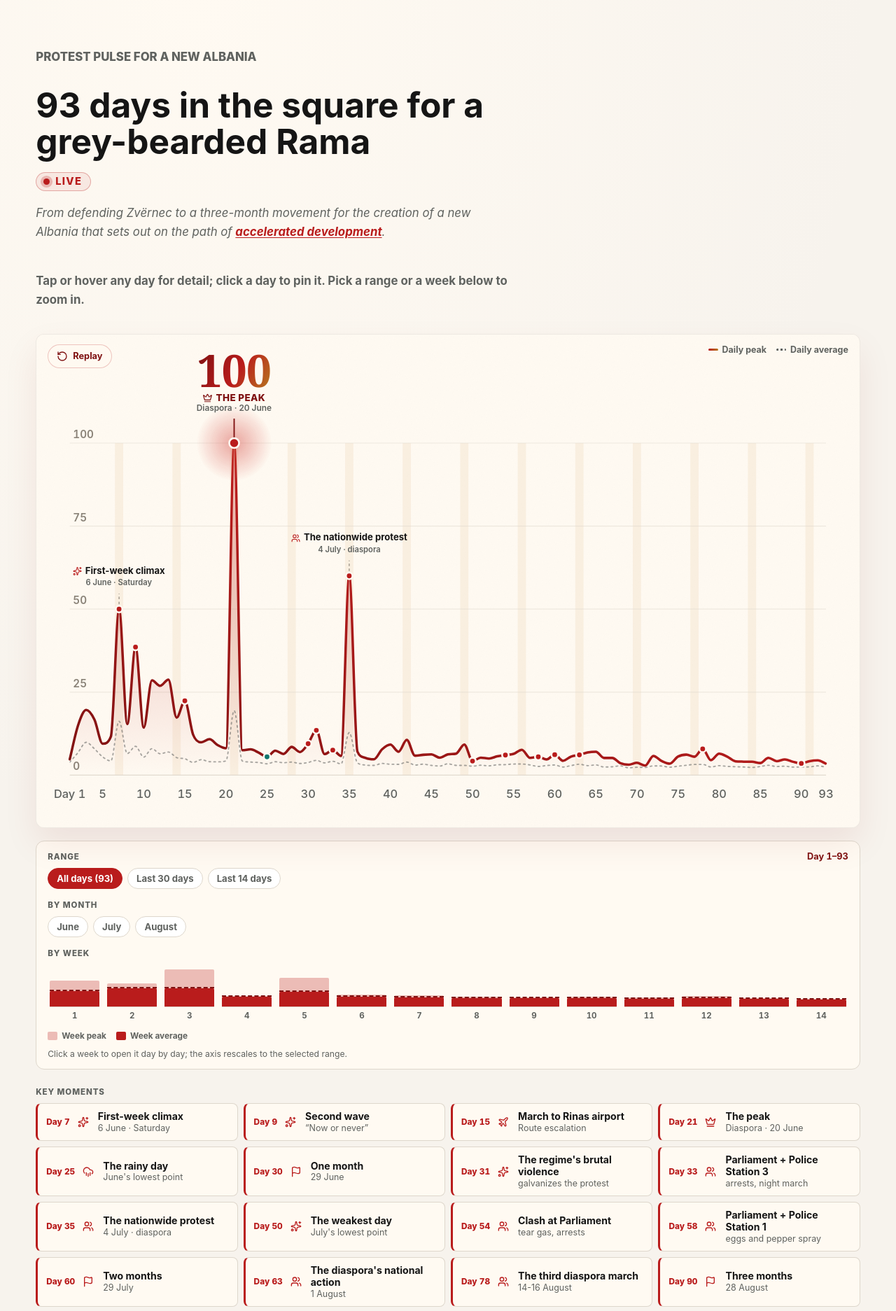
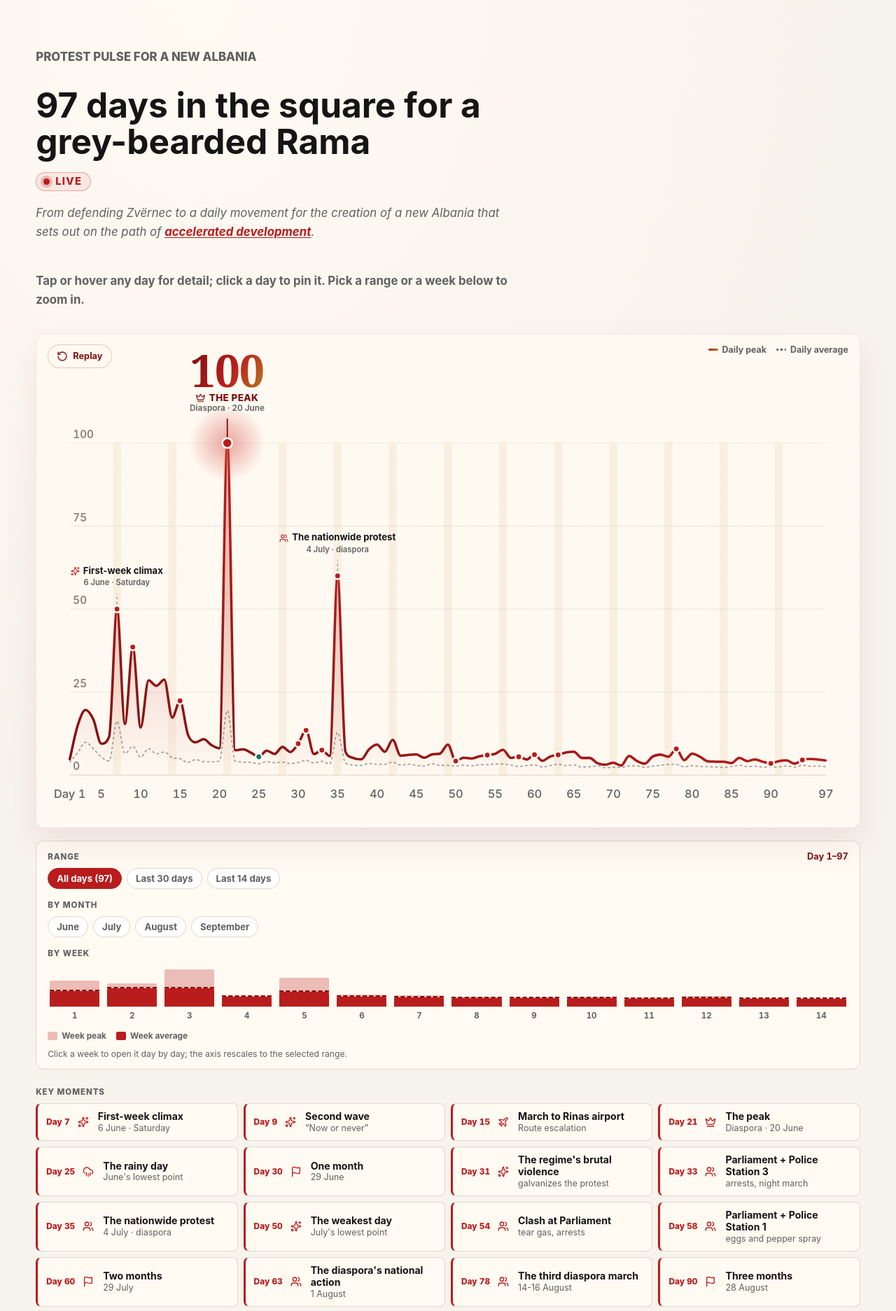
Before and after one commit to rlleshi/diaspora_marrshon, a Next.js app: page /en/pulsi in a window 1280 px wide. Shown: the part 80-1953 px from the top of the page at 70% size. Built offline with nearby package versions, Linux system fonts and the light colour scheme.

Commit message:
add up until day 97 to pulsi

```diff
--- a/app/en/pulsi/page.tsx
+++ b/app/en/pulsi/page.tsx
@@ -4,7 +4,7 @@ import { LiveTrackerPage } from "@/components/live-tracker-page";
 export const metadata: Metadata = {
   title: "Protest pulse | Diaspora marshes",
   description:
-    "The June 2026 protest participation index: 93 days in the square, day by day, with the key moments.",
+    "The June 2026 protest participation index: 97 days in the square, day by day, with the key moments.",
 };
 
 export default function Page() {
--- a/app/pulsi/page.tsx
+++ b/app/pulsi/page.tsx
@@ -4,7 +4,7 @@ import { LiveTrackerPage } from "@/components/live-tracker-page";
 export const metadata: Metadata = {
   title: "Pulsi i protestës | Diaspora marshon",
   description:
-    "Indeksi i pjesëmarrjes në protestat e qershorit 2026: 93 ditë në shesh, ditë pas dite, me momentet kyçe.",
+    "Indeksi i pjesëmarrjes në protestat e qershorit 2026: 97 ditë në shesh, ditë pas dite, me momentet kyçe.",
 };
 
 export default function Page() {
--- a/components/live-tracker-page.tsx
+++ b/components/live-tracker-page.tsx
@@ -26,11 +26,11 @@ const COPY: Record<
     homeHref: "/",
     homeLabel: "Kthehu te faqja kryesore",
     eyebrow: "Pulsi i protestës për Shqipërinë e re",
-    title: "93 ditë në shesh për një mjekërrosh bardhërosh",
+    title: "97 ditë në shesh për një mjekërrosh bardhërosh",
     liveLabel: "Live",
     intro: {
       before:
-        "Nga mbrojtja e Zvërnecit tek një lëvizje tremujore për krijimin e një Shqipërie të re, që i futet rrugës së ",
+        "Nga mbrojtja e Zvërnecit tek një lëvizje e përditshme për krijimin e një Shqipërie të re, që i futet rrugës së ",
       link: "zhvillimit të përshpejtuar",
       href: "https://www.youtube.com/watch?v=XF3nEmKziWU",
       after: ".",
@@ -57,7 +57,7 @@ const COPY: Record<
       replay: "Rishfaq",
       saturday: "e shtunë",
       ariaSummary:
-        "Indeksi i pjesëmarrjes në protesta përgjatë 93 ditëve, me kulmin në ditën e 21-të (20 qershor 2026).",
+        "Indeksi i pjesëmarrjes në protesta përgjatë 97 ditëve, me kulmin në ditën e 21-të (20 qershor 2026).",
       rangeLabel: "Periudha",
       rangeAll: "Të gjitha ditët",
       rangeLast30: "30 ditët e fundit",
@@ -76,11 +76,11 @@ const COPY: Record<
     homeHref: "/en",
     homeLabel: "Back to the homepage",
     eyebrow: "Protest pulse for a new Albania",
-    title: "93 days in the square for a grey-bearded Rama",
+    title: "97 days in the square for a grey-bearded Rama",
     liveLabel: "Live",
     intro: {
       before:
-        "From defending Zvërnec to a three-month movement for the creation of a new Albania that sets out on the path of ",
+        "From defending Zvërnec to a daily movement for the creation of a new Albania that sets out on the path of ",
       link: "accelerated development",
       href: "https://www.youtube.com/watch?v=XF3nEmKziWU",
       after: ".",
@@ -107,7 +107,7 @@ const COPY: Record<
       replay: "Replay",
       saturday: "Saturday",
       ariaSummary:
-        "Protest participation index across 93 days, peaking on day 21 (20 June 2026).",
+        "Protest participation index across 97 days, peaking on day 21 (20 June 2026).",
       rangeLabel: "Range",
       rangeAll: "All days",
       rangeLast30: "Last 30 days",
--- a/data/participation.ts
+++ b/data/participation.ts
@@ -155,6 +155,13 @@
 // Days 91, 92 and 93 cleared unusually few frames against the fixed 100-person retention
 // threshold (201/952, 74/828 and 129/1001). Their peaks stay comparable, but their means and
 // medians summarize a much thinner slice of the broadcast than the days around them.
+// Days 94 to 97 computed from their protesta_N timelines, retained frames only, on the same
+// Day-7 reference (top-10 peak avg / mean / median): 94 236.6 / 152.7 / 137.4; 95 253.3 /
+// 139.1 / 136.2; 96 242.2 / 139.3 / 129.5; 97 227.9 / 130.5 / 119.8. The research layer has
+// not written story notes for these four days yet (protest_story_notes_1_93.md is still the
+// last one, and research/ holds no day_94..97 sources), so unlike every day before them their
+// notes rest on the News24 stream headline plus this index rather than on a per-day writeup,
+// and are worth revisiting once those files land.
 
 export type ParticipationDay = {
   day: number;
@@ -384,6 +391,14 @@ export const participation: ParticipationDay[] = [
     note: { sq: "E diela e fundit e gushtit i lë shtatorit përshkallëzimin e radhës: te Kryeministria përsëriten kërkesat për dorëheqje dhe thirrjet drejt studentëve e pedagogëve për t'u bashkuar.", en: "The last Sunday of August leaves the next escalation to September: at the PM's office the resignation demands are repeated, along with the calls for students and lecturers to join." } },
   { day: 93, date: "2026-08-31", saturday: false, peak: 3.43, mean: 2.42, median: 2.20, source: yt("gh4YWCWaUfI"),
     note: { sq: "E hëna marshon nën “Rama ciao” dhe flet për mosbindje civile: nga sheshi caktohen dita e 100-të më 7 shtator dhe një mobilizim më i gjerë më 12 shtator.", en: "Monday marches beneath “Rama ciao” and talks of civil disobedience: the square sets day 100 on 7 September and a wider mobilization on 12 September." } },
+  { day: 94, date: "2026-09-01", saturday: false, peak: 4.58, mean: 2.96, median: 2.66, source: yt("_RbgKeaFTts"),
+    note: { sq: "E marta i mban të bllokuara dyert e Kryeministrisë për dy orë me Ramën brenda, ndërsa revolta shtrihet edhe te komisariatet.", en: "Tuesday holds the doors of the PM's office blocked for two hours with Rama inside, while the revolt spreads to the police stations too." } },
+  { day: 95, date: "2026-09-02", saturday: false, peak: 4.90, mean: 2.69, median: 2.64, source: yt("HbGqBIEstcs"),
+    note: { sq: "E mërkura ngre pjesëmarrjen më të fortë që nga dita e 86-të, një ditë pas bllokimit dyorësh të Kryeministrisë.", en: "Wednesday lifts turnout to its strongest since day 86, a day after the two-hour blockade of the PM's office." } },
+  { day: 96, date: "2026-09-03", saturday: false, peak: 4.69, mean: 2.70, median: 2.51, source: yt("JqYOG7M5OS4"),
+    note: { sq: "E enjtja mban sheshin dhe paralajmëron përshkallëzim, ndërsa dita e 100-të afrohet.", en: "Thursday holds the square and warns of escalation, as day 100 draws closer." } },
+  { day: 97, date: "2026-09-04", saturday: false, peak: 4.41, mean: 2.53, median: 2.32, source: yt("2w3Hg9AqIg4"),
+    note: { sq: "E premtja përsërit paralajmërimin për përshkallëzim, me pjesëmarrje pak më të ulët se dy ditët para saj.", en: "Friday repeats the warning of escalation, with turnout slightly below the two days before it." } },
 ];
 
 export type ParticipationEvent = {
@@ -448,6 +463,9 @@ export const participationEvents: ParticipationEvent[] = [
   { day: 90, tier: "primary", icon: "flag", mobile: true,
     label: { sq: "3 muaj protestë", en: "Three months" },
     sub: { sq: "28 gusht", en: "28 August" } },
+  { day: 94, tier: "primary", icon: "people", mobile: true,
+    label: { sq: "Kryeministria e bllokuar", en: "PM's office blocked" },
+    sub: { sq: "dy orë · 1 shtator", en: "two hours · 1 September" } },
 ];
 
 /** Normalization reference shown in the methodology note. */
```
